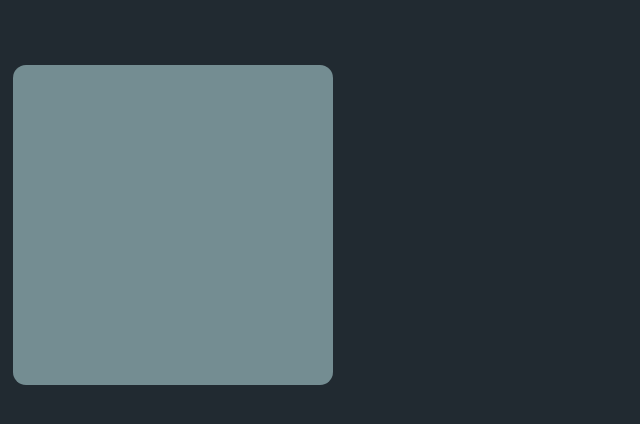
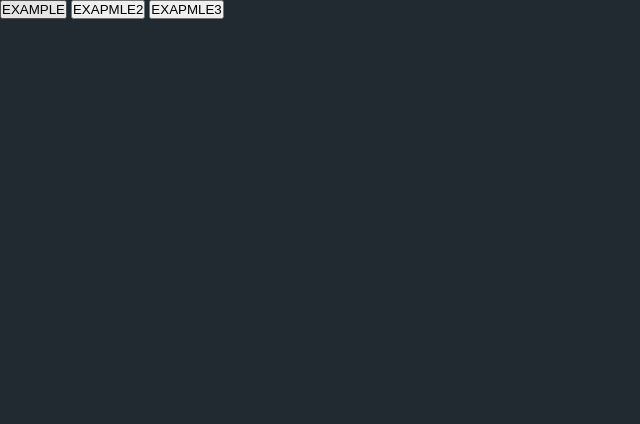
Before and after one commit to XiaooLing/X, a plain HTML site: page index.html in a window 1280 px wide. Shown: the whole page, without its empty margins (0-640 px from the left). Drawn offline with Linux system fonts and the light colour scheme.

Commit message:
Update index.html

```diff
--- a/index.html
+++ b/index.html
@@ -9,8 +9,14 @@
 </head>
 
 <body>
-<div class="co">
+  <div class="navbar">
+    <div class="dropdown">
+      <button onclick="window.location.href='https://google.com';"class="button">EXAMPLE</button>
 
+      <button class="button button-p2" onlick="window.location.href='https://google.come';">EXAPMLE2</button>
+
+      <button class="button button-p3" onclick="window.location.href='https://google.com';">EXAPMLE3</button>
+    </div>
 </div>
 </body>
 
```
